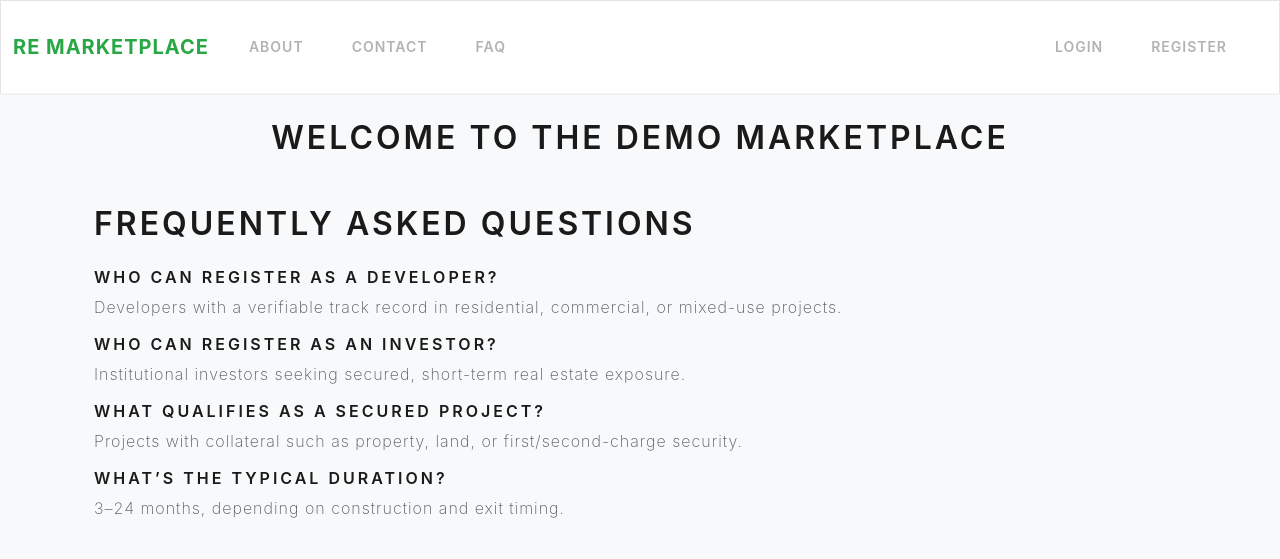
After one commit to posylkm/myapp, a Flask app: page /faq in a window 1280 px wide. The commit adds this page. Shown: the top 559 px of the page. Run offline with Flask 3, Linux system fonts and the light colour scheme; some libraries are stand-ins or nearby versions.

Commit message:
added ABOUT/CONTACT/FAQ pages

```diff
--- a/app.py
+++ b/app.py
@@ -150,6 +150,10 @@ def about():
 @app.route('/contact')
 def contact():
     return render_template('contact.html')
+
+@app.route('/faq')
+def faq():
+    return render_template('faq.html')
 
 
 @app.route("/register", methods=["GET", "POST"])
--- a/templates/base.html
+++ b/templates/base.html
@@ -24,9 +24,9 @@
             </button>
             <div class="collapse navbar-collapse" id="navbarNav">
                 <ul class="navbar-nav me-auto">
-                    <li class="nav-item"><a class="nav-link" href="{{ url_for('home') }}">Home</a></li>
                     <li class="nav-item"><a class="nav-link" href="{{ url_for('about') }}">About</a></li>
                     <li class="nav-item"><a class="nav-link" href="{{ url_for('contact') }}">Contact</a></li>
+                    <li class="nav-item"><a class="nav-link" href="{{ url_for('faq') }}">FAQ</a></li>
                     {% if current_user.is_authenticated %}
                         <li class="nav-item"><a class="nav-link" href="{{ url_for('search') }}">Search Projects</a></li>
                     {% endif %}
--- /dev/null
+++ b/templates/faq.html
@@ -0,0 +1,18 @@
+{% extends "base.html" %}
+{% block content %}
+<div class="container py-4">
+  <h1 class="mb-4">Frequently Asked Questions</h1>
+
+  <h5>Who can register as a developer?</h5>
+  <p>Developers with a verifiable track record in residential, commercial, or mixed-use projects.</p>
+
+  <h5>Who can register as an investor?</h5>
+  <p>Institutional investors seeking secured, short-term real estate exposure.</p>
+
+  <h5>What qualifies as a secured project?</h5>
+  <p>Projects with collateral such as property, land, or first/second-charge security.</p>
+
+  <h5>What’s the typical duration?</h5>
+  <p>3–24 months, depending on construction and exit timing.</p>
+</div>
+{% endblock %}
```
